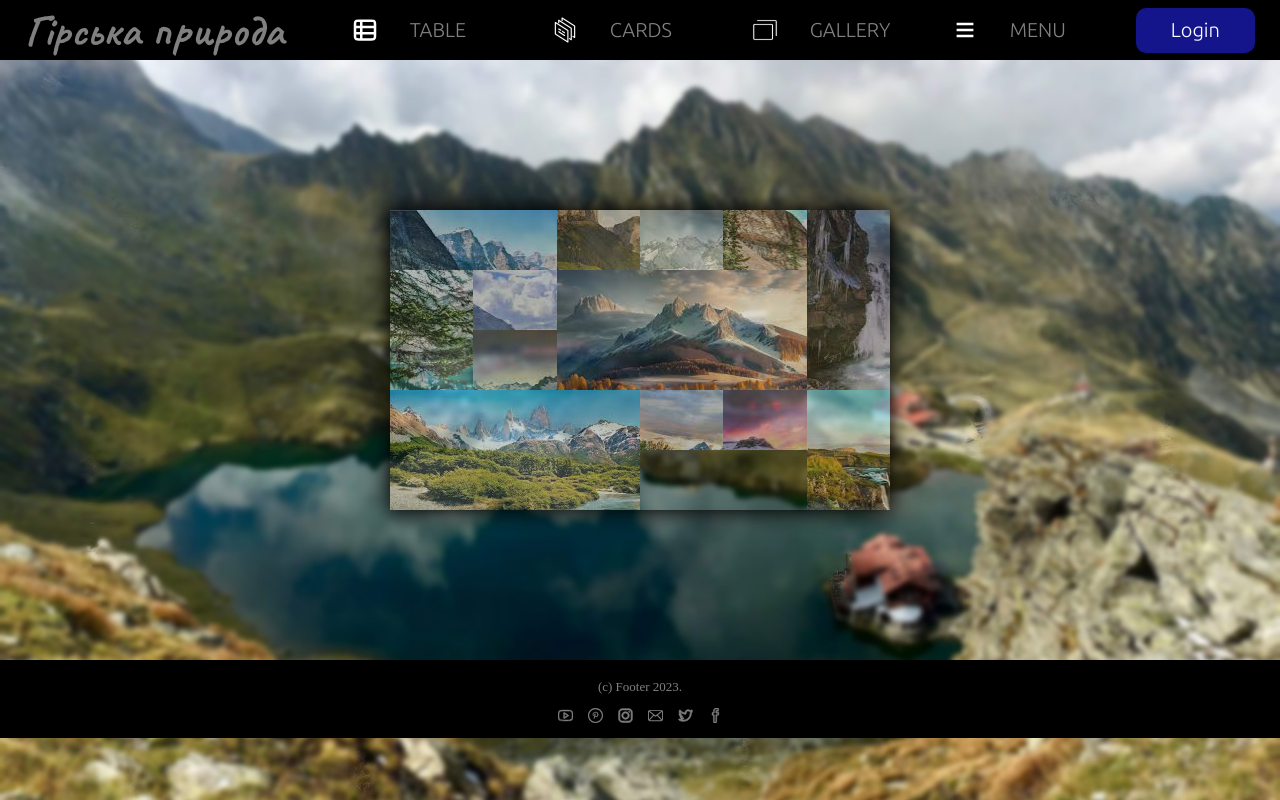
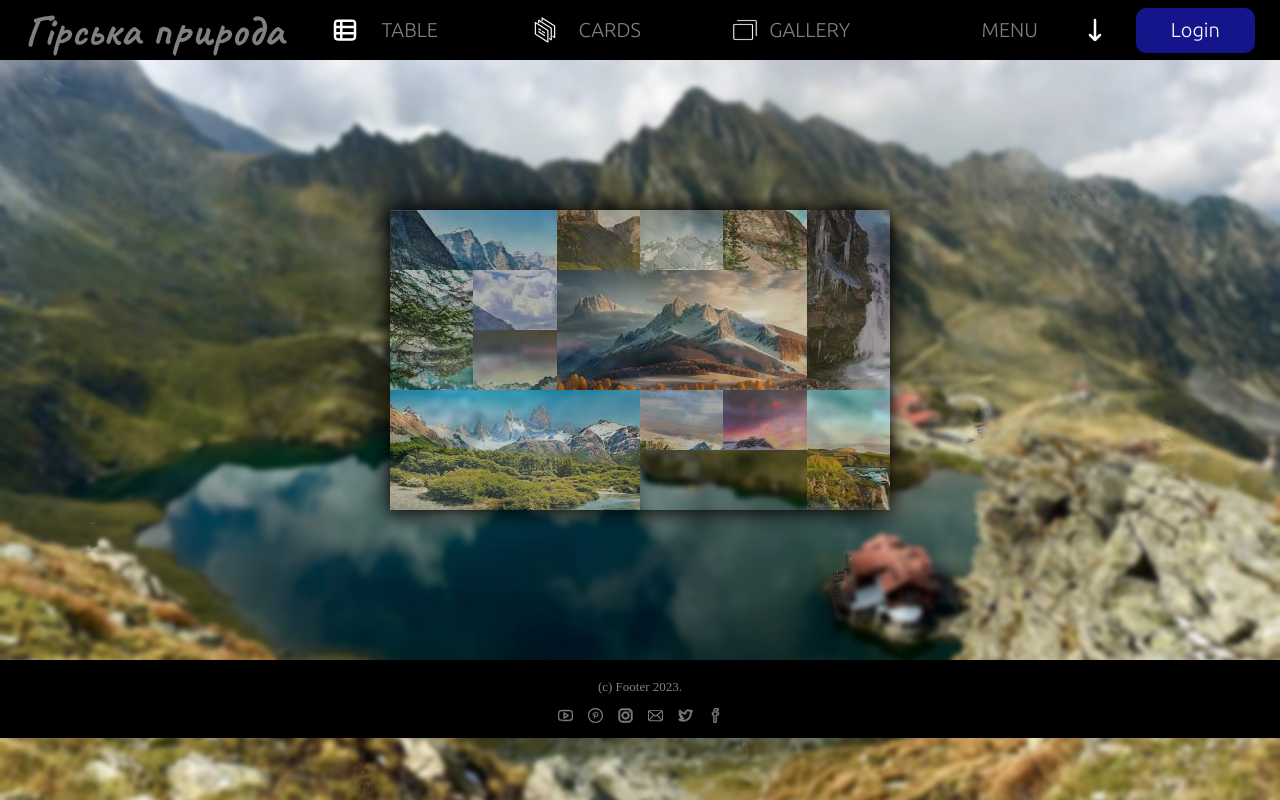
Before and after one commit to SashaWileyfox/hw-8, a plain HTML site: page table.html in a window 1280 px wide. Drawn offline with Linux system fonts and the light colour scheme.

Commit message:
added arrow

```diff
--- a/css/main.css
+++ b/css/main.css
@@ -79,23 +79,24 @@ header, footer {
 
 .menu-item {
     display: block;
-    text-align: left;
-    padding: 10px 100px;
+
+    padding: 10px 10px;
     width: 200px;
     color: gray;
     background-color: black;
 }
 .icon-table {
-    background: url(../picture/icons/table.svg) no-repeat 40px /30px;
+    background: url(../picture/icons/table.svg) no-repeat 20px /30px;
 }
 .icon-cards {
-    background: url(../picture/icons/cards.svg) no-repeat 40px /30px;
+    background: url(../picture/icons/cards.svg) no-repeat 20px /30px;
 }
 .icon-gallery {
-    background: url(../picture/icons/gallery.svg) no-repeat 40px /30px;
+    background: url(../picture/icons/gallery.svg) no-repeat 20px /30px;
 }
-.icon-menu {
-    background: url(../picture/icons/menu.svg) no-repeat 40px /30px;
+.icon-arrow-d {
+    background: url(../picture/icons/arrow-narrow-down-svgrepo-com.svg) no-repeat right/30px;
+
 }
 
 .menu-item:hover {
@@ -135,7 +136,7 @@ header, footer {
 .layaut {
     position: relative;
 }
-.icon-arrow {
+.icon-arrow-r {
     background: black url(../picture/icons/arrow-sm-left-svgrepo-com.svg) no-repeat 5px /30px;
 }
 
--- a/table.html
+++ b/table.html
@@ -22,7 +22,7 @@
                     <a href="position.html" class="menu-item icon-gallery">gallery</a>
                 </li>
                 <li class="submenu">
-                    <a href="#" class="menu-item icon-menu">menu</a>
+                    <a href="#" class="menu-item icon-arrow-d">menu</a>
                     <ul class="submenus-menu">
                         <li class="">
                             <a href="float.html" class="submenu-item">float</a>
@@ -31,7 +31,7 @@
                             <a href="inline.html" class="submenu-item">inline-block</a>
                         </li>
                         <li class="layaut">
-                            <a href="#" class="submenu-item icon-arrow">layauts</a>
+                            <a href="#" class="submenu-item icon-arrow-r">layauts</a>
                             <ul class="flex-link">
                                 <li>
                                     <a href="flex.html" class="submenu-item">Flex</a>
```
Also changed, not shown: picture/icons/arrow-narrow-down-svgrepo-com.svg (added), picture/icons/menu.svg (deleted).
